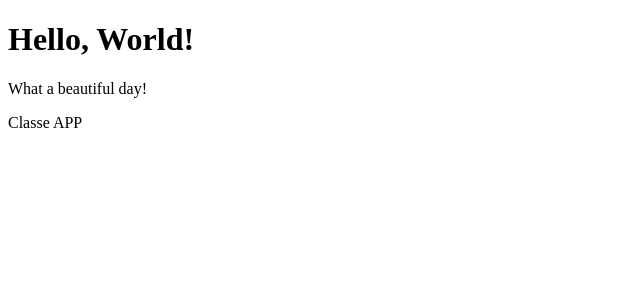
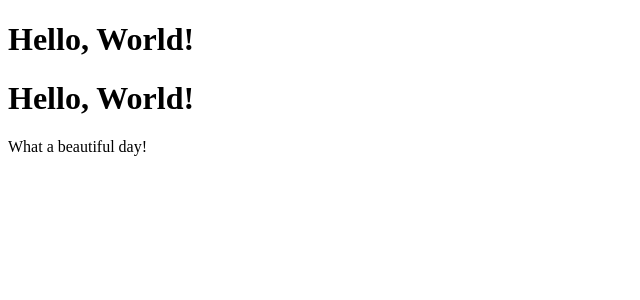
Before and after one commit to CristianRmb/react-exercises, a React (Create React App) app: page / in a window 1280 px wide. Shown: the top 300 px of the page, without its empty margins (0-640 px from the left). Built offline with nearby package versions, Linux system fonts and the light colour scheme.

Commit message:
es components-07

```diff
--- a/src/App.js
+++ b/src/App.js
@@ -1,5 +1,6 @@
 import React from 'react';
 import { HelloWorld } from './HelloWorld';
+import {Message} from './Message';
 
 /* Write a class component called `App` that renders the `Hello` component within a `div` tag. */
 export class App extends React.Component {
@@ -7,7 +8,7 @@ export class App extends React.Component {
     return (
       <div>
         <HelloWorld />
-        <p>Classe APP</p> {/* solo per vedere se funziona correttamente */}
+        <Message />
       </div>
     );
   }
--- a/src/HelloWorld.js
+++ b/src/HelloWorld.js
@@ -4,10 +4,7 @@ import React from 'react'
 export class HelloWorld extends React.Component{
   render(){
     return (
-      <div>
         <h1>Hello, World!</h1>
-        <p>What a beautiful day!</p>
-      </div>
     );
   }
 }
--- /dev/null
+++ b/src/Message.js
@@ -0,0 +1,13 @@
+import React from 'react';
+import { HelloWorld } from './HelloWorld';
+
+export class Message extends React.Component{
+  render(){
+    return(
+      <div>
+        <HelloWorld/>
+        <p>What a beautiful day!</p>
+      </div>
+    );
+  }
+}
```
